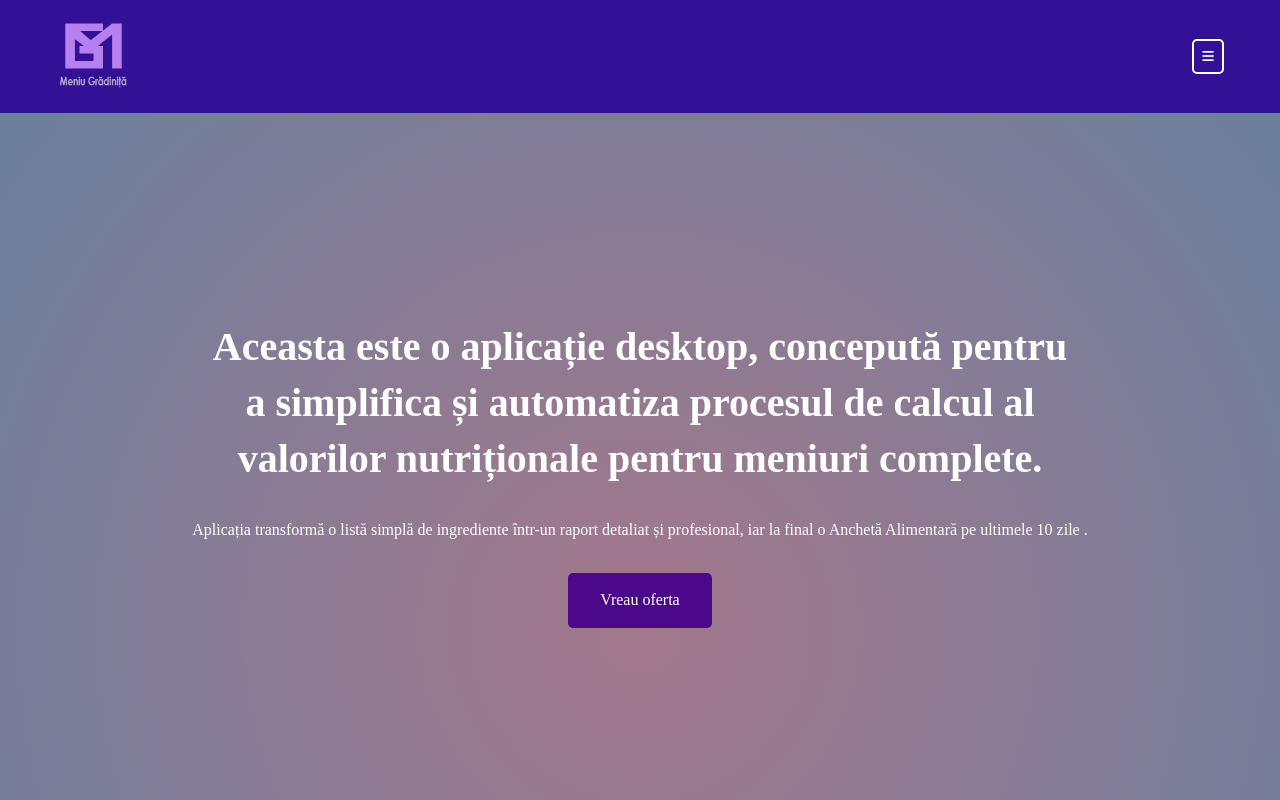
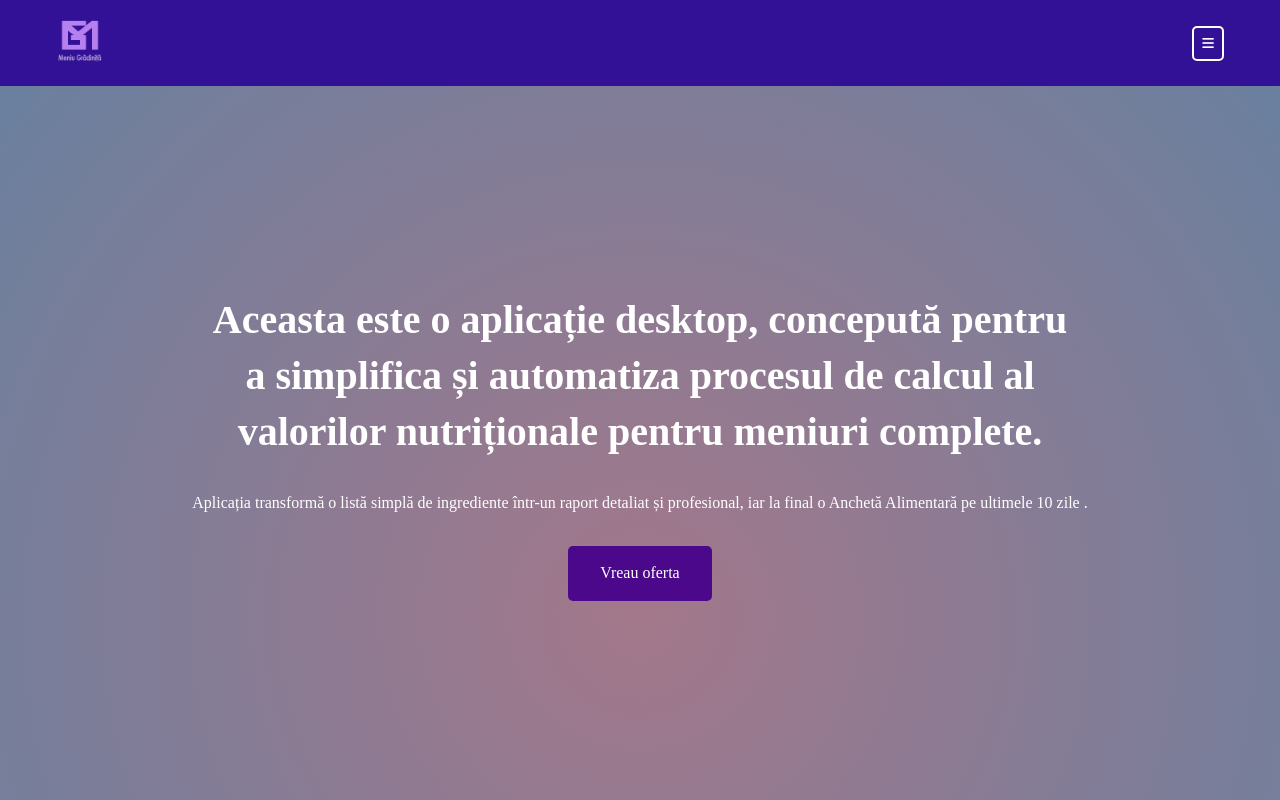
Before and after one commit to yo9gex/website_calculNutrienti, a plain HTML site: page index.html in a window 1280 px wide. Shown: the top 800 px of the page. Drawn offline with Linux system fonts and the light colour scheme.

Commit message:
Reformat style.css with consistent styling

```diff
--- a/style.css
+++ b/style.css
@@ -74,7 +74,7 @@ header .logo a{
 
 }
 img{
-  width: 75px;
+  width: 48px;
   height:auto;
 }
 
```
